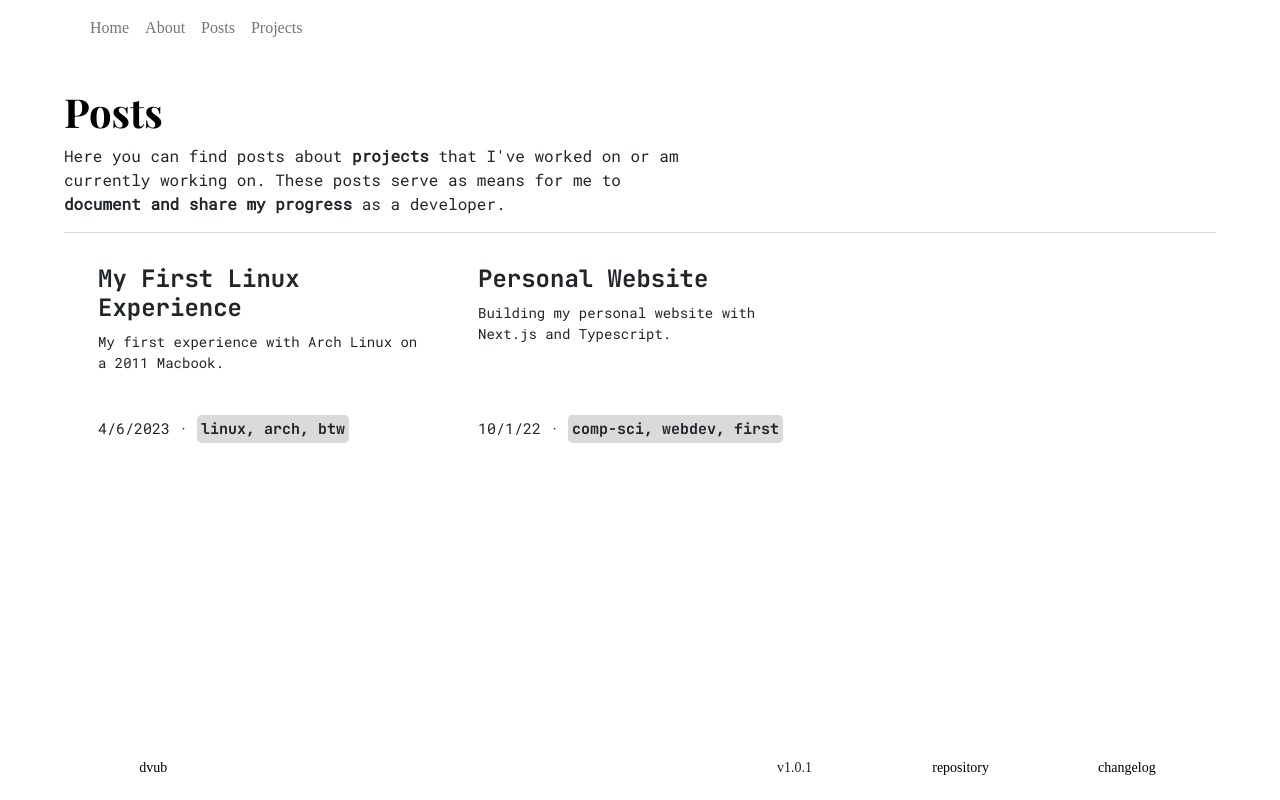
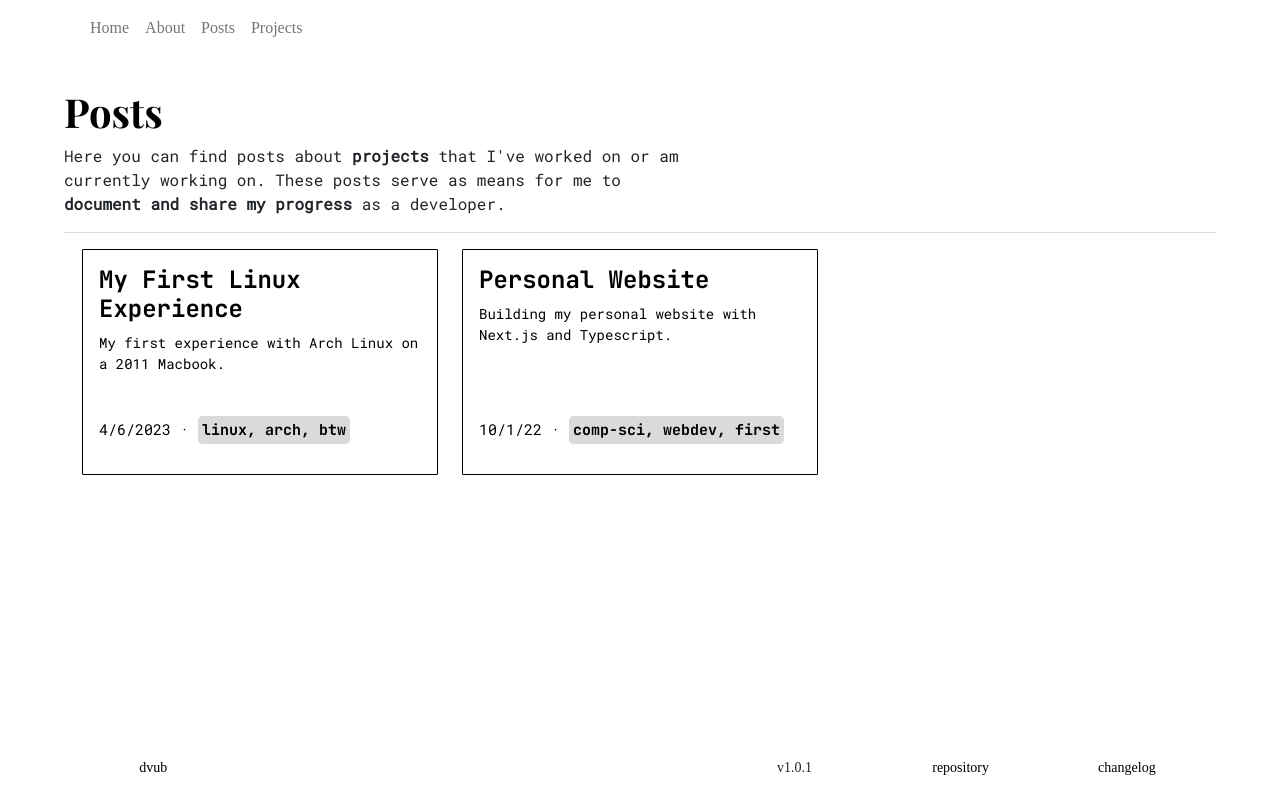
Before and after one commit to dvub/dvub-site, a Next.js app: page /posts in a window 1280 px wide. Built offline with nearby package versions, Linux system fonts and the light colour scheme; a web font is replaced by a local one.

Commit message:
fix cursor issue

```diff
--- a/components/PostCard.tsx
+++ b/components/PostCard.tsx
@@ -20,8 +20,9 @@ const PostCard: FC<Props> = (props) => {
     );
 
     return (
-        // /posts (slash at the front) for absolute path
-        <Link href={`/posts/${fileName}`}>
+        <div style={{borderRadius: '1px', border: '1px solid black'}}>
+        <Link href={`/posts/${fileName}`} >
+            <a style={{color: 'black', textDecoration: 'none'}}>
             <Card style={{ border: 'transparent' }}>
 
                 <div style={{ height: '10rem', overflow: 'hidden', }}>
@@ -46,7 +47,9 @@ const PostCard: FC<Props> = (props) => {
                 </div>
 
             </Card>
+            </a>
         </Link>
+        </div>
     );
 }
 
```
